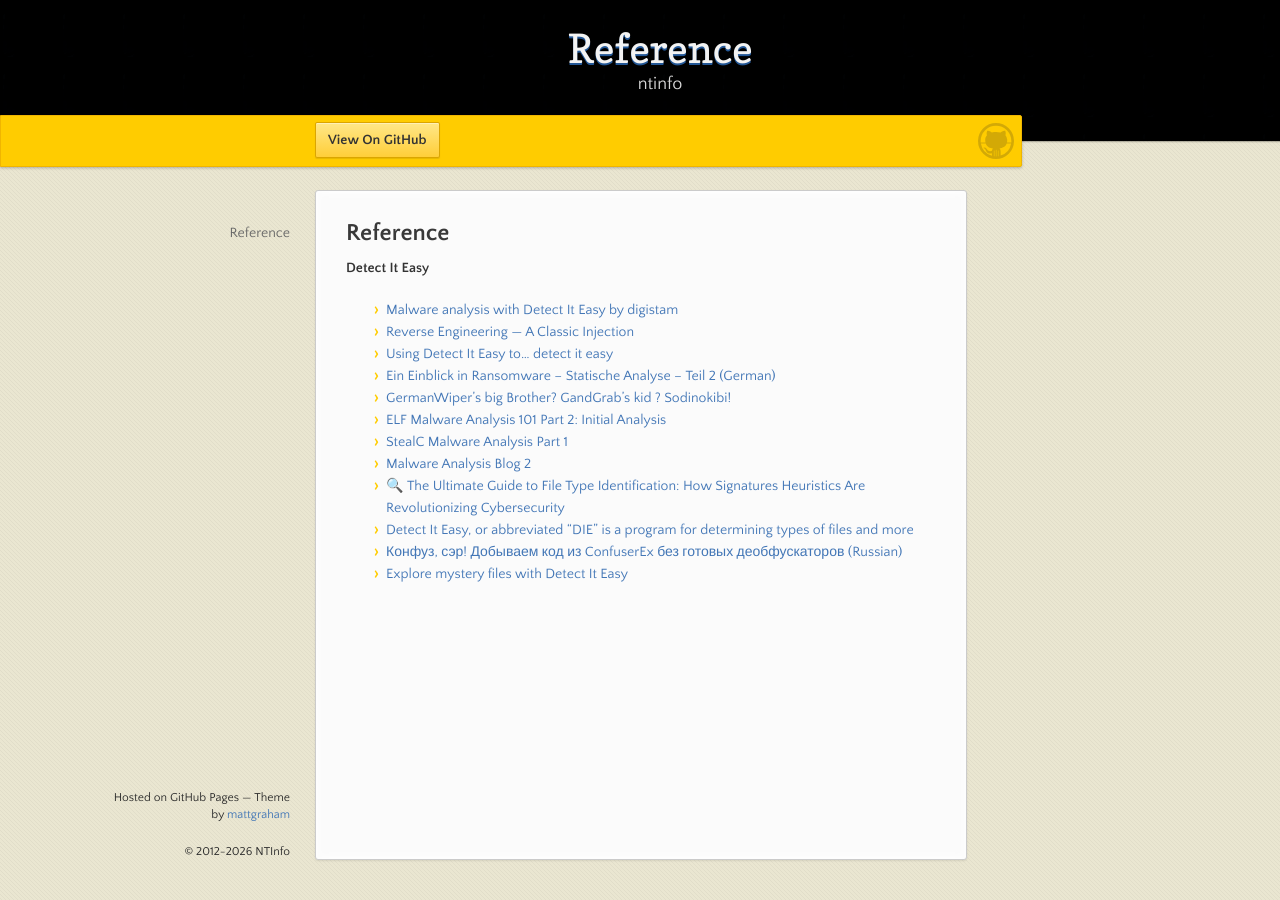
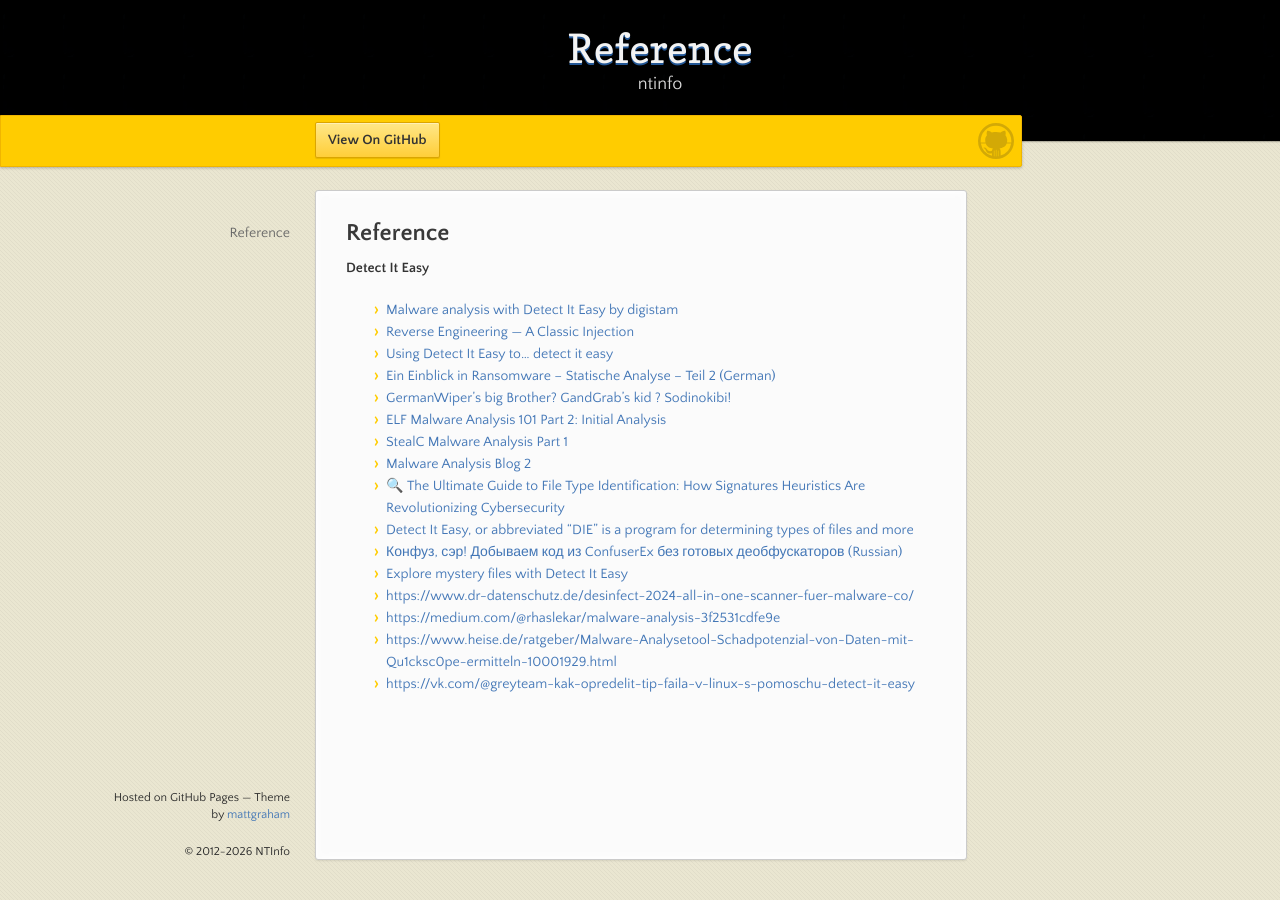
Before and after one commit to horsicq/horsicq.github.io, a Jekyll site: the page built from reference.md, in a window 1280 px wide. Built offline with Jekyll 4.4.1, drawn with Linux system fonts in a browser that asks for light colours; our own code applies the rules of GitHub Pages for plain Markdown files.

Commit message:
add more references to NTInfo

```diff
--- a/reference.md
+++ b/reference.md
@@ -13,3 +13,7 @@
 - [Detect It Easy, or abbreviated "DIE" is a program for determining types of files and more](https://www.wilderssecurity.com/threads/detect-it-easy-or-abbreviated-die-is-a-program-for-determining-types-of-files-and-more.442098/)
 - [Конфуз, сэр! Добываем код из ConfuserEx без готовых деобфускаторов (Russian)](https://xakep.ru/2026/02/04/confuser-ex/)
 - [Explore mystery files with Detect It Easy](https://betanews.com/article/explore-mystery-files-with-detect-it-easy/)
+- [https://www.dr-datenschutz.de/desinfect-2024-all-in-one-scanner-fuer-malware-co/](Desinfec't 2024: All-in-One-Scanner für Malware & Co.? (German))
+- [https://medium.com/@rhaslekar/malware-analysis-3f2531cdfe9e](Malware Tools - Static Analysis)
+- [https://www.heise.de/ratgeber/Malware-Analysetool-Schadpotenzial-von-Daten-mit-Qu1cksc0pe-ermitteln-10001929.html](Malware-Analysetool: Schadpotenzial von Daten mit Qu1cksc0pe ermitteln (German))
+- [https://vk.com/@greyteam-kak-opredelit-tip-faila-v-linux-s-pomoschu-detect-it-easy](Как определить тип файла в Linux с помощью Detect It Easy (Russian))
```
